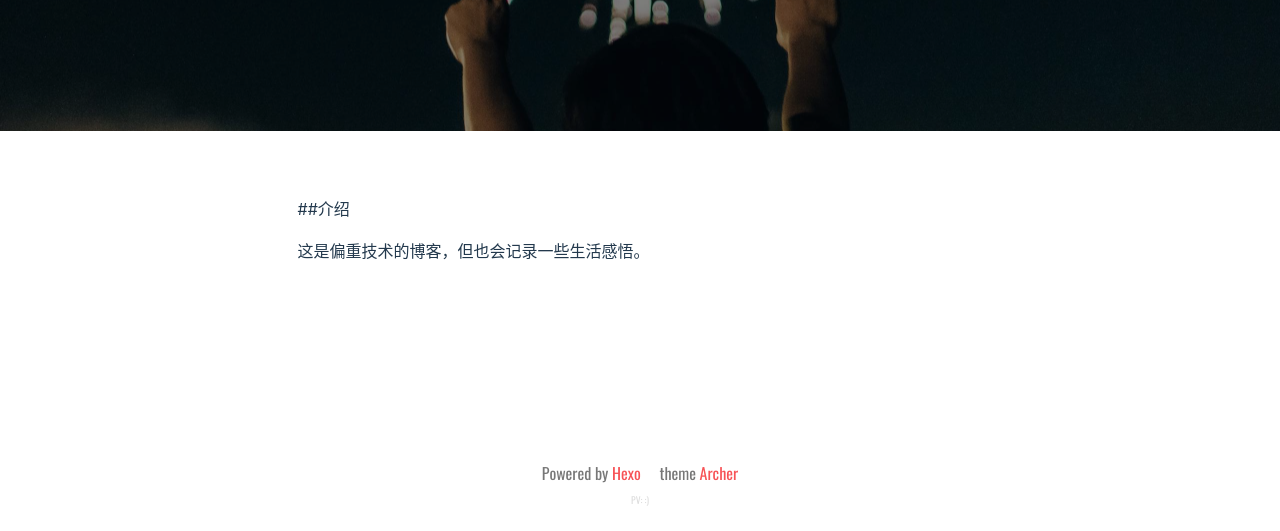
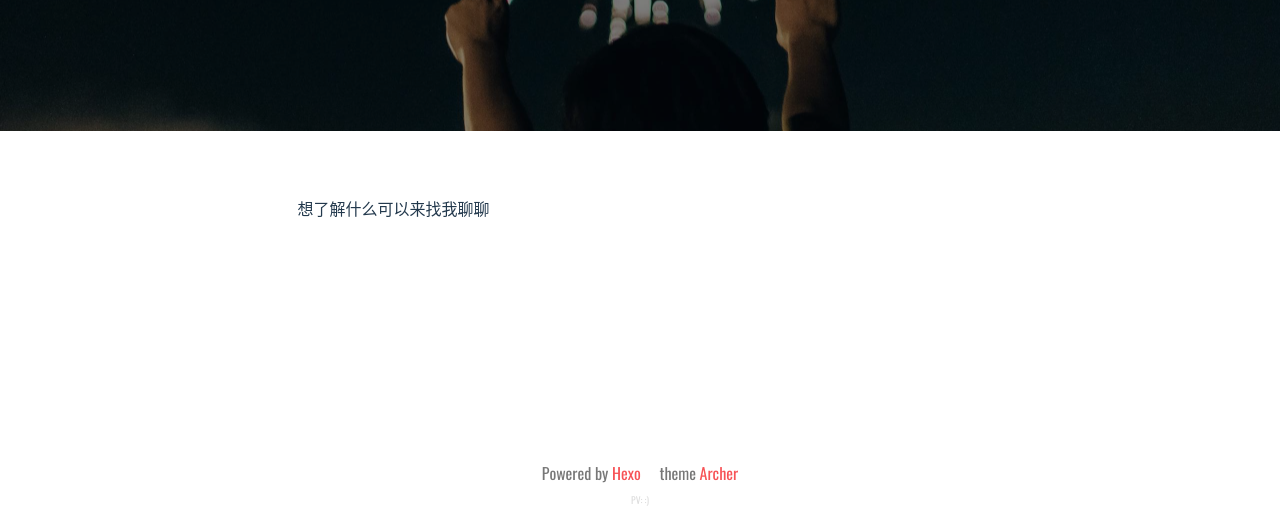
Before and after one commit to XYTK0x0/XYTK0x0.github.io, a plain HTML site: page about/index.html in a window 1280 px wide. Shown: the part 269-800 px from the top of the page. Drawn offline with nearby package versions, Linux system fonts and the light colour scheme; some packages are replaced by stand-ins of ours; a script that the page names is missing; a web font is replaced by a local one.

Commit message:
Site updated: 2019-10-06 09:55:15

```diff
--- a/about/index.html
+++ b/about/index.html
@@ -349,8 +349,7 @@ height:50vh;
             <!-- 不可以删除，否则会调用post的layout  -->
 <main class="main about-page">
     <article class="article-entry">
-        <p>##介绍</p>
-<p>这是偏重技术的博客，但也会记录一些生活感悟。</p>
+        <p>想了解什么可以来找我聊聊</p>
 
     </article>
 </main>
```
Also changed, not shown: index.html (+1 -1 lines).
